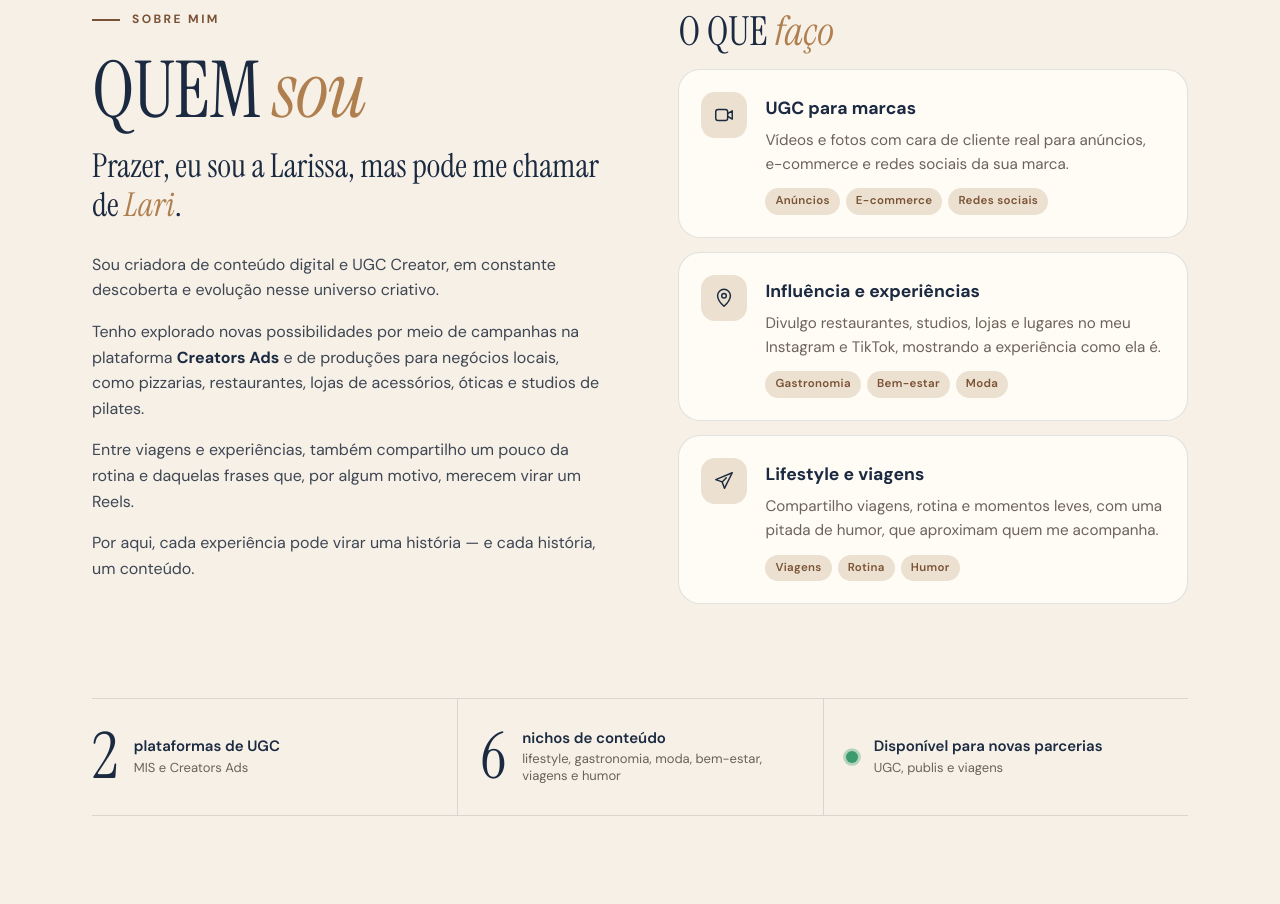
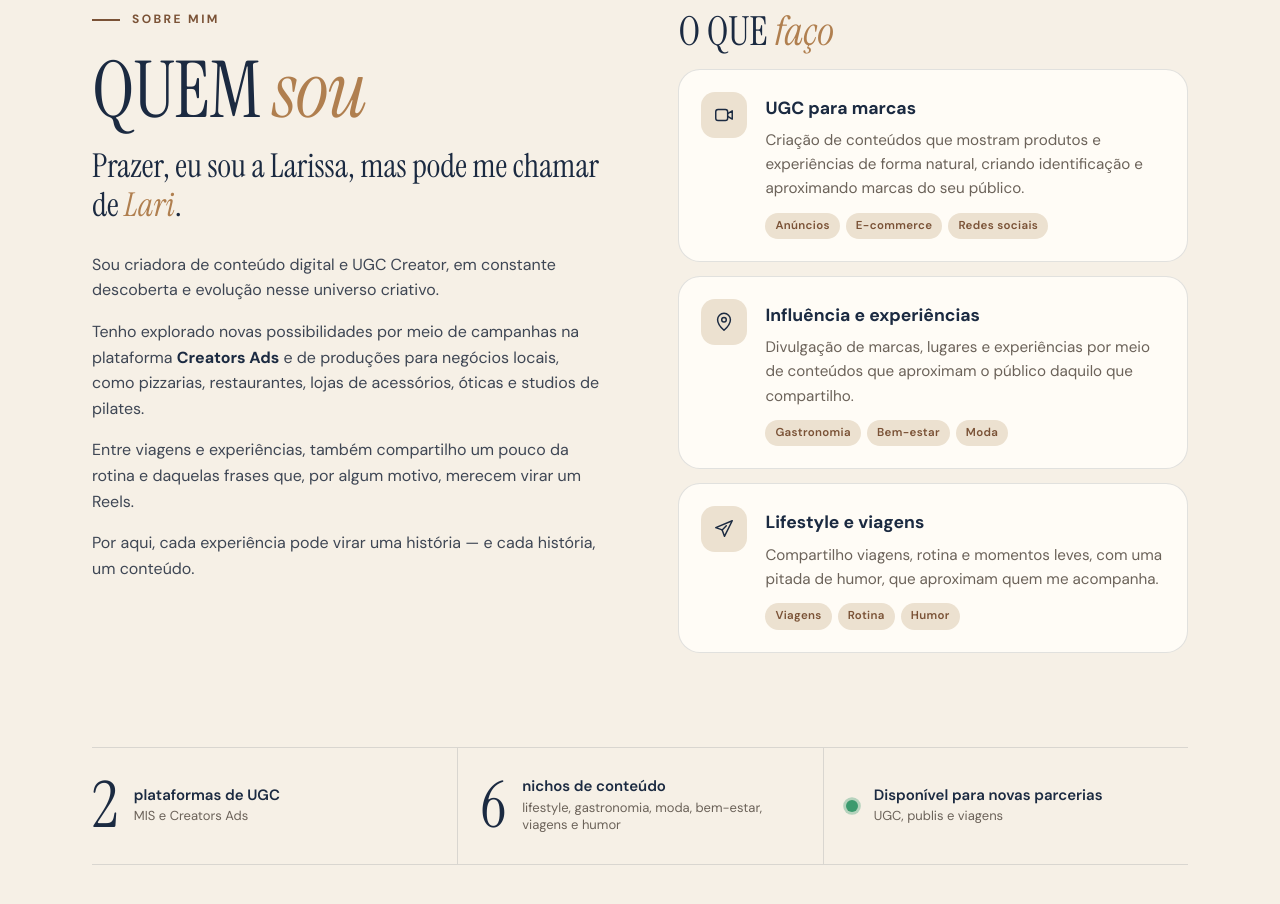
Before and after one commit to larissazamora/larissazamora, a plain HTML site: page index.html in a window 1280 px wide. Shown: the part 1100-2004 px from the top of the page. Drawn offline with Linux system fonts and the light colour scheme.

Commit message:
Atualiza os textos de UGC e Influência na seção O que faço
Co-Authored-By: Claude Opus 5.5 <noreply@anthropic.com>

```diff
--- a/index.html
+++ b/index.html
@@ -156,7 +156,7 @@
             <span class="p-icon"><svg viewBox="0 0 24 24"><rect x="3" y="6" width="13" height="12" rx="2.5"/><path d="m16 10.5 5-3v9l-5-3"/></svg></span>
             <div>
               <h4>UGC para marcas</h4>
-              <p>Vídeos e fotos com cara de cliente real para anúncios, e-commerce e redes sociais da sua marca.</p>
+              <p>Criação de conteúdos que mostram produtos e experiências de forma natural, criando identificação e aproximando marcas do seu público.</p>
               <div class="p-tags"><span>Anúncios</span><span>E-commerce</span><span>Redes sociais</span></div>
             </div>
           </article>
@@ -164,7 +164,7 @@
             <span class="p-icon"><svg viewBox="0 0 24 24"><path d="M12 21s-7-6.2-7-11.5a7 7 0 0 1 14 0C19 14.8 12 21 12 21z"/><circle cx="12" cy="9.5" r="2.5"/></svg></span>
             <div>
               <h4>Influência e experiências</h4>
-              <p>Divulgo restaurantes, studios, lojas e lugares no meu Instagram e TikTok, mostrando a experiência como ela é.</p>
+              <p>Divulgação de marcas, lugares e experiências por meio de conteúdos que aproximam o público daquilo que compartilho.</p>
               <div class="p-tags"><span>Gastronomia</span><span>Bem-estar</span><span>Moda</span></div>
             </div>
           </article>
```
